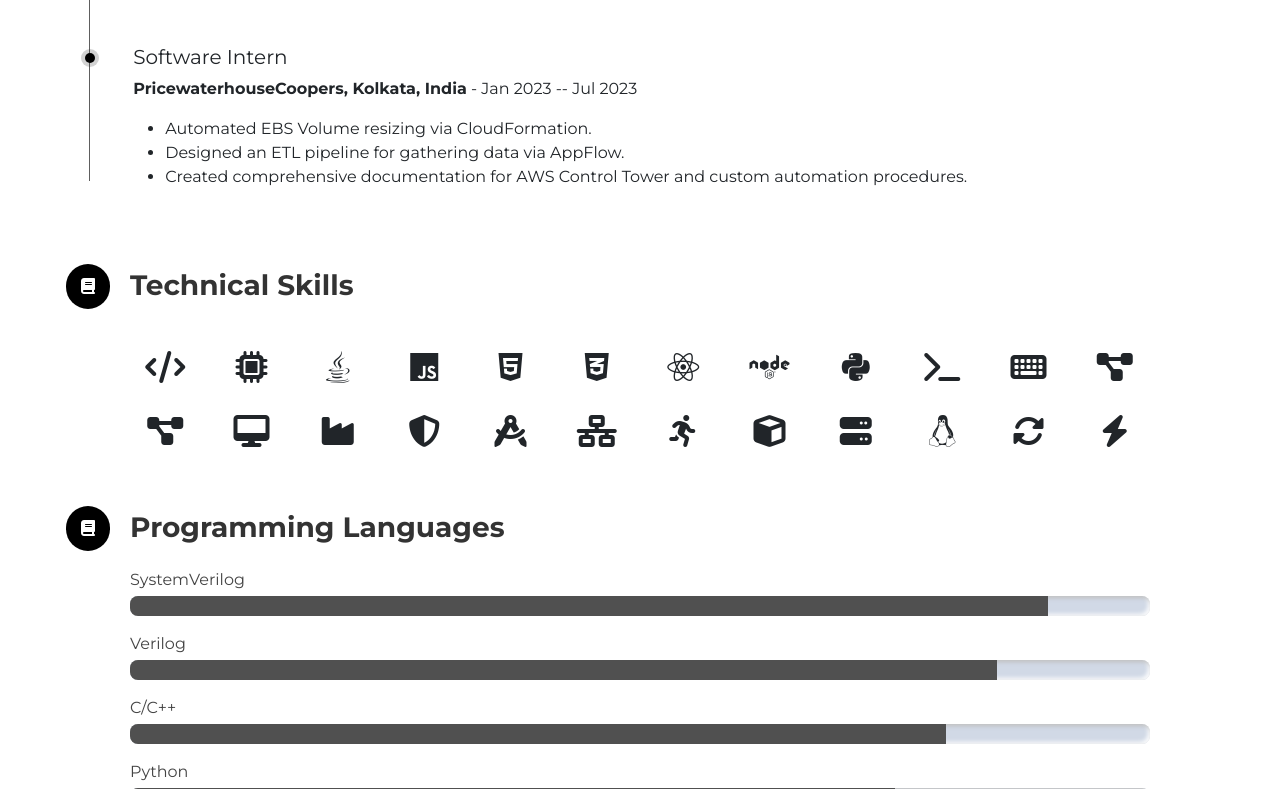
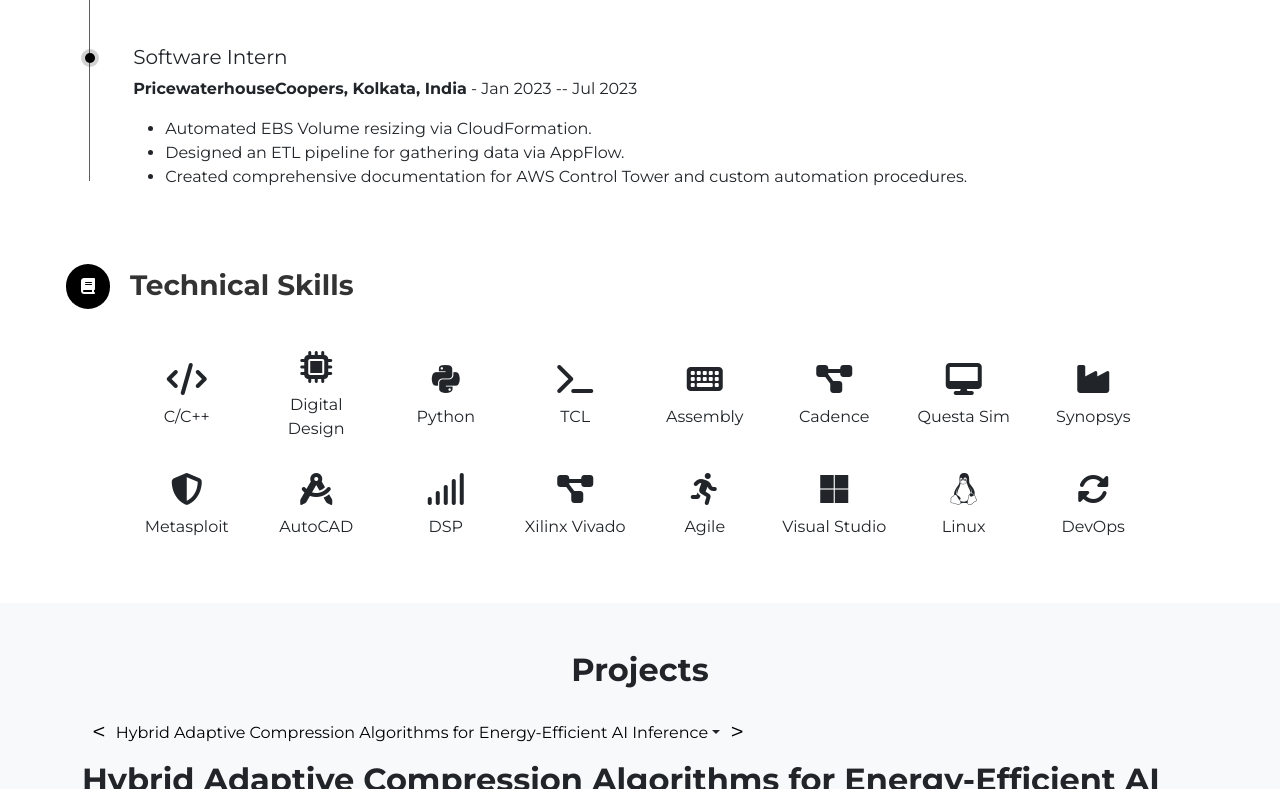
Before and after one commit to NickxKun/NickxKun.github.io, a plain HTML site: page index.html in a window 1280 px wide. Shown: the part 2011-2800 px from the top of the page. Drawn offline with nearby package versions, Linux system fonts and the light colour scheme.

Commit message:
Minor changes and fixes
Content still needs updates and Projects need GitHub links. Changes made here are mostly just to styling of elements. Also removed Skills bar.

```diff
--- a/css/style.css
+++ b/css/style.css
@@ -126,7 +126,6 @@ form .form-control {
   white-space: nowrap;
   overflow: hidden;
   text-overflow: ellipsis;
-  max-width: 80vw;
   display: inline-block;
   -webkit-text-fill-color: #000;
 }
@@ -270,23 +269,31 @@ form .form-control {
 .skills-icons-grid {
   margin-top: 3rem;
   display: grid;
-  grid-template-columns: repeat(12, 1fr);
+  grid-template-columns: repeat(8, 1fr);
   gap: 1rem;
   justify-items: center;
   align-items: center;
 }
 
 .skill-icon {
+  display: grid;
+  justify-items: center;
   font-size: 2rem;
   transition: transform 0.3s ease, color 0.3s ease;
   margin-bottom: 1rem;
-  cursor: pointer;
 }
 
 .skill-icon:hover {
   transform: scale(1.2);
   color: #0d6efd;
 }
+
+.skill-icon span {
+  padding-top: 10px;
+  font-size: 1rem;
+  text-align: center;
+}
+
 /* RESPONSIVE STYLES */
 
 @media (max-width: 768px) {
@@ -298,6 +305,12 @@ form .form-control {
   }
   .project-dropdown .btn {
     max-width: 60vw;
+  }
+  .project-dropdown .dropdown-menu {
+    max-width: 60vw;
+  }
+  .project-dropdown .dropdown-menu li a {
+    text-overflow: ellipsis;
   }
 }
 
@@ -314,6 +327,9 @@ form .form-control {
   }
   .project-dropdown .btn {
     font-size: clamp(0.8rem, 3vw, 0.9rem);
+    max-width: 70vw;
+  }
+  .project-dropdown .dropdown-menu {
     max-width: 70vw;
   }
   .project-content h2 {
--- a/index.html
+++ b/index.html
@@ -27,7 +27,7 @@
           <li class="nav-item"><a class="nav-link" href="#about">About</a></li>
           <li class="nav-item"><a class="nav-link" href="#resume">Resume</a></li>
           <li class="nav-item"><a class="nav-link" href="#projects">Projects</a></li>
-          <li class="nav-item"><a class="nav-link" href="#game-dev">Game Dev</a></li>
+          <li class="nav-item"><a class="nav-link" href="#game-dev">Interests</a></li>
         </ul>
       </div>
     </div>
@@ -112,62 +112,24 @@
       <div class="skills-section mt-5">
         <h3 data-icon="&#xf02d;">Technical Skills</h3>
         <div class="skills-icons-grid">
-          <i class="fas fa-code skill-icon" title="C/C++"></i>
-          <i class="fas fa-microchip skill-icon" title="Digital Design"></i>
-          <i class="fab fa-java skill-icon" title="Java"></i>
-          <i class="fab fa-js skill-icon" title="JavaScript"></i>
-          <i class="fab fa-html5 skill-icon" title="HTML5"></i>
-          <i class="fab fa-css3-alt skill-icon" title="CSS3"></i>
-          <i class="fab fa-react skill-icon" title="React"></i>
-          <i class="fab fa-node skill-icon" title="Node.js"></i>
-          <i class="fab fa-python skill-icon" title="Python"></i>
-          <i class="fas fa-terminal skill-icon" title="TCL"></i>
-          <i class="fas fa-keyboard skill-icon" title="Assembly"></i>
-          <i class="fas fa-project-diagram skill-icon" title="Cadence Virtuoso"></i>
-          <i class="fas fa-project-diagram skill-icon" title="Xilinx Vivado"></i>
-          <i class="fas fa-desktop skill-icon" title="Mentor Questa Sim"></i>
-          <i class="fas fa-industry skill-icon" title="Synopsys"></i>
-          <i class="fas fa-shield-alt skill-icon" title="Metasploit"></i>
-          <i class="fas fa-drafting-compass skill-icon" title="AutoCAD"></i>
-          <i class="fas fa-network-wired skill-icon" title="Parallel Computing"></i>
-          <i class="fas fa-running skill-icon" title="Agile"></i>
-          <i class="fas fa-cube skill-icon" title="SolidWorks"></i>
-          <i class="fas fa-server skill-icon" title="Computer Architecture"></i>
-          <i class="fab fa-linux skill-icon" title="Linux"></i>
-          <i class="fas fa-sync-alt skill-icon" title="DevOps"></i>
-          <i class="fas fa-bolt skill-icon" title="Digital Multimeters"></i>
+          <div class="skill-icon"><i class="fas fa-code" title="C/C++"></i><span>C/C++</span></div>
+          <div class="skill-icon"><i class="fas fa-microchip" title="Digital Design"></i><span>Digital Design</span></div>
+          <div class="skill-icon"><i class="fab fa-python" title="Python"></i><span>Python</span></div>
+          <div class="skill-icon"><i class="fas fa-terminal" title="TCL"></i><span>TCL</span></div>
+          <div class="skill-icon"><i class="fas fa-keyboard" title="Assembly"></i><span>Assembly</span></div>
+          <div class="skill-icon"><i class="fas fa-project-diagram" title="Cadence"></i><span>Cadence</span></div>
+          <div class="skill-icon"><i class="fas fa-desktop" title="Questa Sim"></i><span>Questa Sim</span></div>
+          <div class="skill-icon"><i class="fas fa-industry" title="Synopsys"></i><span>Synopsys</span></div>
+          <div class="skill-icon"><i class="fas fa-shield-alt" title="Metasploit"></i><span>Metasploit</span></div>
+          <div class="skill-icon"><i class="fas fa-drafting-compass" title="AutoCAD"></i><span>AutoCAD</span></div>
+          <div class="skill-icon"><i class="fas fa-signal" title="DSP"></i><span>DSP</span></div>
+          <div class="skill-icon"><i class="fas fa-project-diagram" title="Xilinx Vivado"></i><span>Xilinx Vivado</span></div>
+          <div class="skill-icon"><i class="fas fa-running" title="Agile"></i><span>Agile</span></div>
+          <div class="skill-icon"><i class="fab fa-microsoft" title="Visual Studio"></i><span>Visual Studio</span></div>
+          <div class="skill-icon"><i class="fab fa-linux" title="Linux"></i><span>Linux</span></div>
+          <div class="skill-icon"><i class="fas fa-sync-alt" title="DevOps"></i><span>DevOps</span></div>
         </div>
       </div>
-
-      <!-- Skills Section -->
-      <div class="skills-section mt-5">
-        <h3 data-icon="&#xf02d;">Programming Languages</h3>
-        <div class="skill">
-          <div class="skill-name">SystemVerilog</div>
-          <div class="progress">
-            <div class="progress-bar" role="progressbar" style="width: 90%;" aria-valuenow="90" aria-valuemin="0" aria-valuemax="100">90%</div>
-          </div>
-        </div>
-        <div class="skill">
-          <div class="skill-name">Verilog</div>
-          <div class="progress">
-            <div class="progress-bar" role="progressbar" style="width: 85%;" aria-valuenow="85" aria-valuemin="0" aria-valuemax="100">85%</div>
-          </div>
-        </div>
-        <div class="skill">
-          <div class="skill-name">C/C++</div>
-          <div class="progress">
-            <div class="progress-bar" role="progressbar" style="width: 80%;" aria-valuenow="80" aria-valuemin="0" aria-valuemax="100">80%</div>
-          </div>
-        </div>
-        <div class="skill">
-          <div class="skill-name">Python</div>
-          <div class="progress">
-            <div class="progress-bar" role="progressbar" style="width: 75%;" aria-valuenow="75" aria-valuemin="0" aria-valuemax="100">75%</div>
-          </div>
-        </div>
-      </div>
-
     </div>
   </section>
 
@@ -204,7 +166,7 @@
   <!--Game Dev Area -->
   <section id="game-dev" class="py-5">
     <div class="container">
-      <h2 class="text-center mb-4">Game Dev</h2>
+      <h2 class="text-center mb-4">Interests</h2>
       <div class="row align-items-center">
         <div class="col-md-4 text-center">
           <img src="assets/mc.png" alt="Main Character" class="img-fluid rounded-circle mb-3" style="max-width: 25vh;">
```
